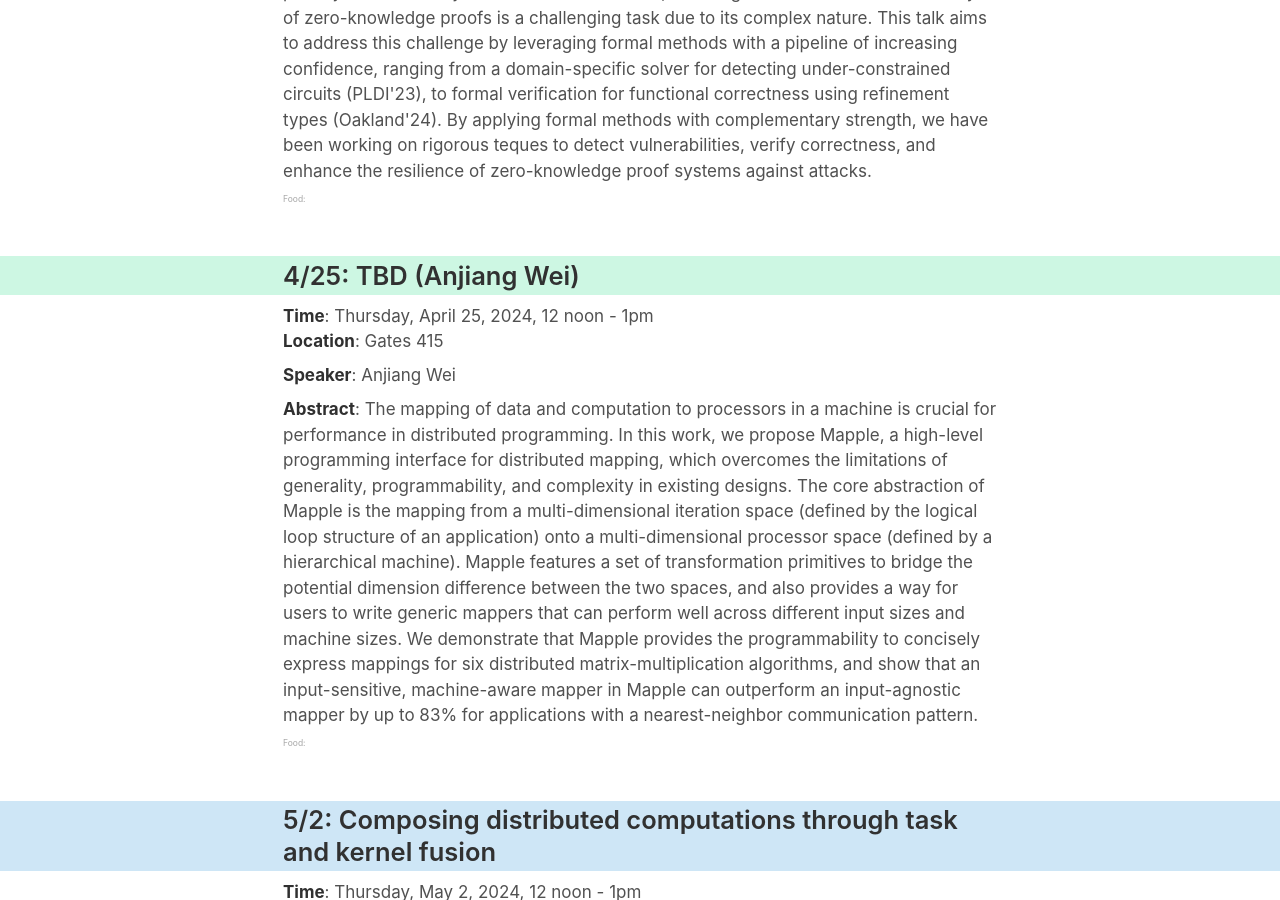
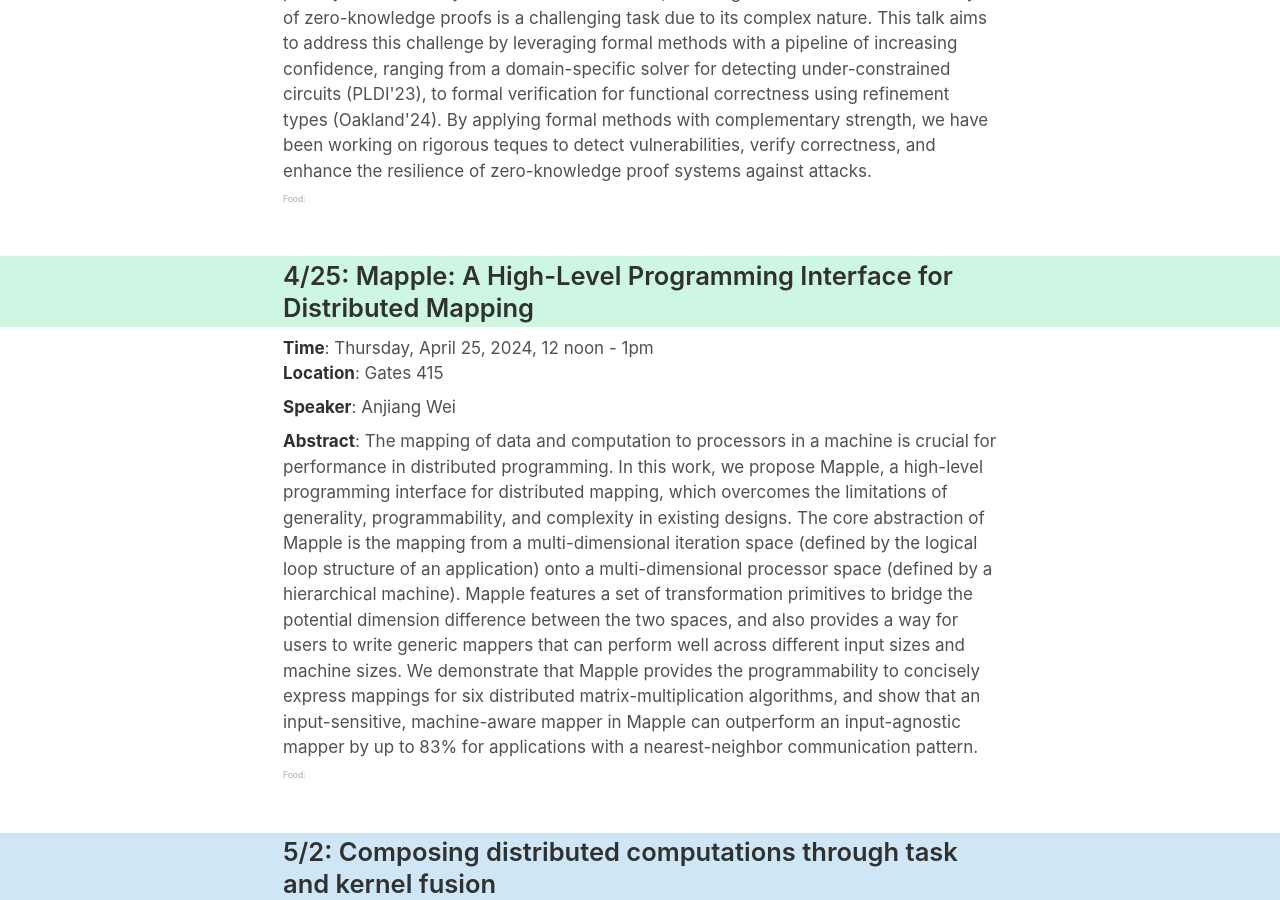
Before and after one commit to software-research-lunch/software-research-lunch.github.io, a Jekyll site: the page built from index.html, in a window 1280 px wide and 900 px high, scrolled down 1709 px. Built offline with Jekyll 4.4.1, drawn with Linux system fonts in a browser that asks for light colours.

Commit message:
Anjiang title

```diff
--- a/_data/schedule.yml
+++ b/_data/schedule.yml
@@ -97,7 +97,7 @@ y24_spring:
         input-sensitive, machine-aware mapper in Mapple can outperform an
         input-agnostic mapper by up to 83% for applications with a
         nearest-neighbor communication pattern."
-      title: ""
+      title: "Mapple: A High-Level Programming Interface for Distributed Mapping"
       speaker: "Anjiang Wei"
       bio: ""
     - date: "2024-05-02"
```
